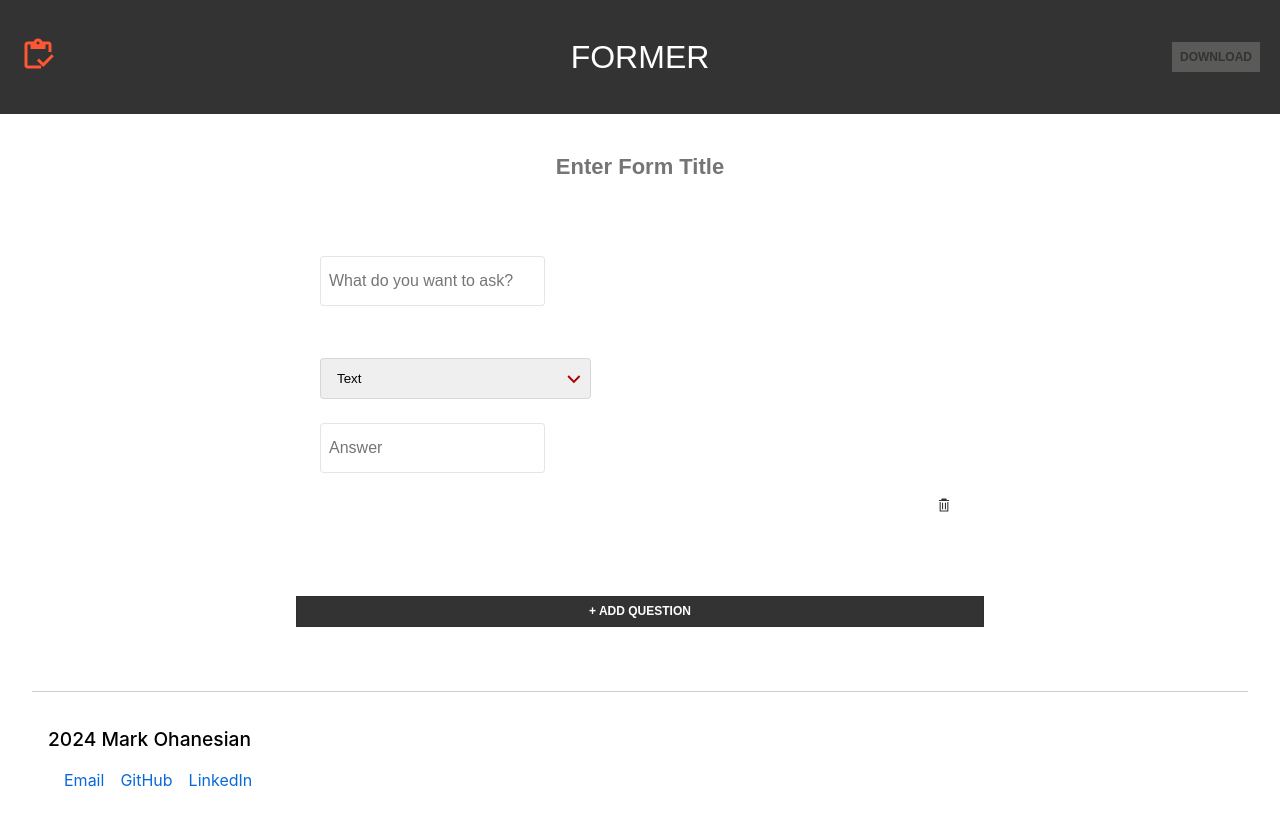
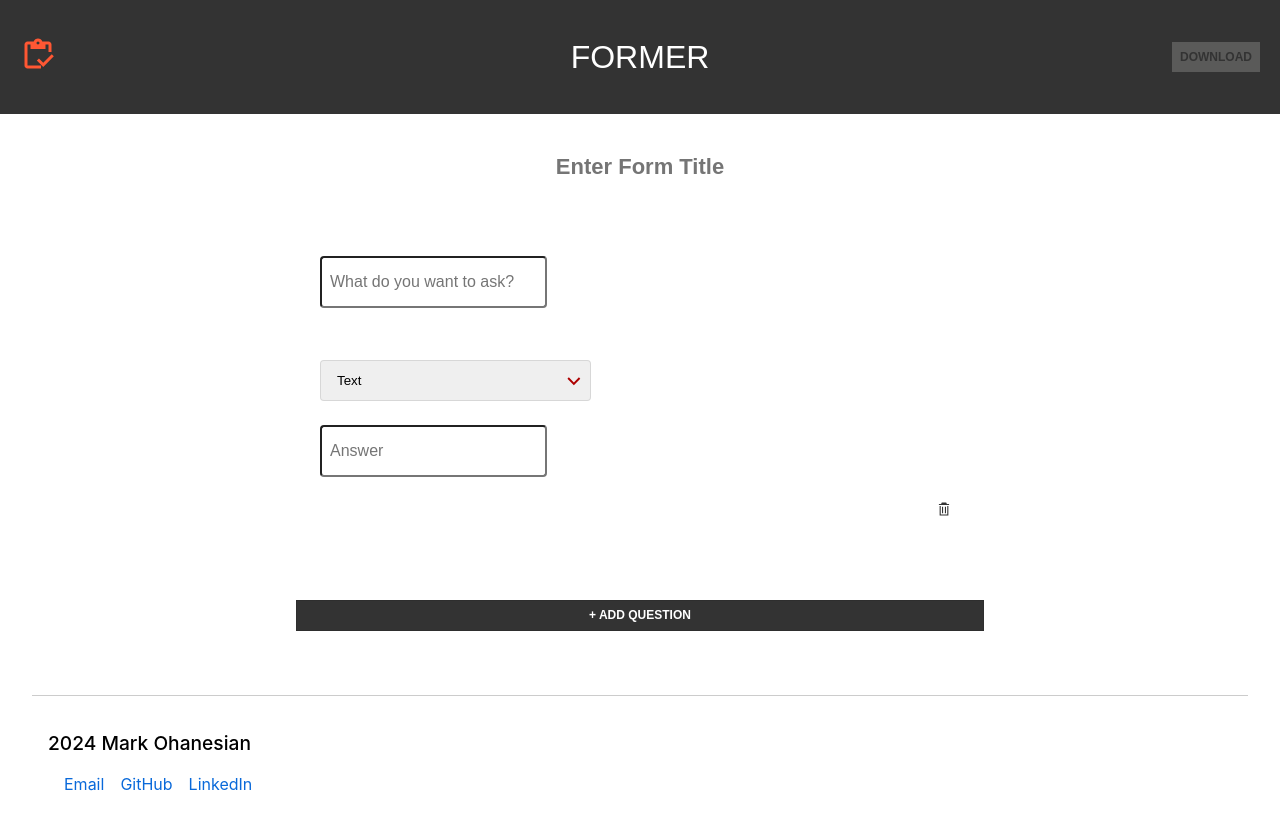
Before and after one commit to markohanesian/former-mso, a React (Create React App) app: page / in a window 1280 px wide. Shown: the top 830 px of the page. Built offline with nearby package versions, Linux system fonts and the light colour scheme.

Commit message:
Replace input border colors with theme

```diff
--- a/src/components/QuestionForm.js
+++ b/src/components/QuestionForm.js
@@ -37,7 +37,7 @@ export default function QuestionForm() {
   };
 
   const inputStyles = {
-    border: "1px solid rgba(0, 0, 0, 0.1)",
+    border: `1px solid ${colors.primaryLight}`,
     borderRadius: "4px",
     padding: "8px",
     fontFamily: "sans-serif",
```
